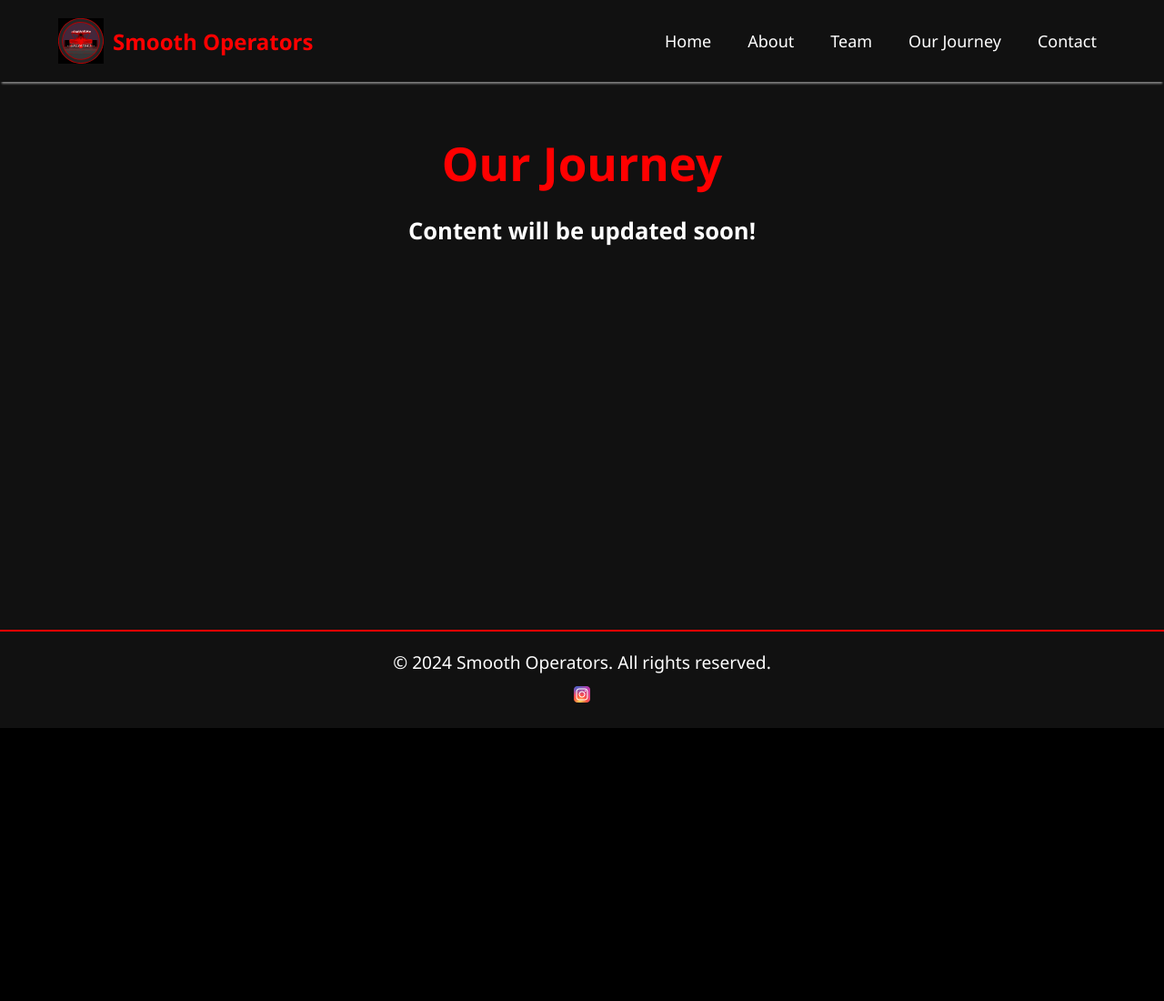
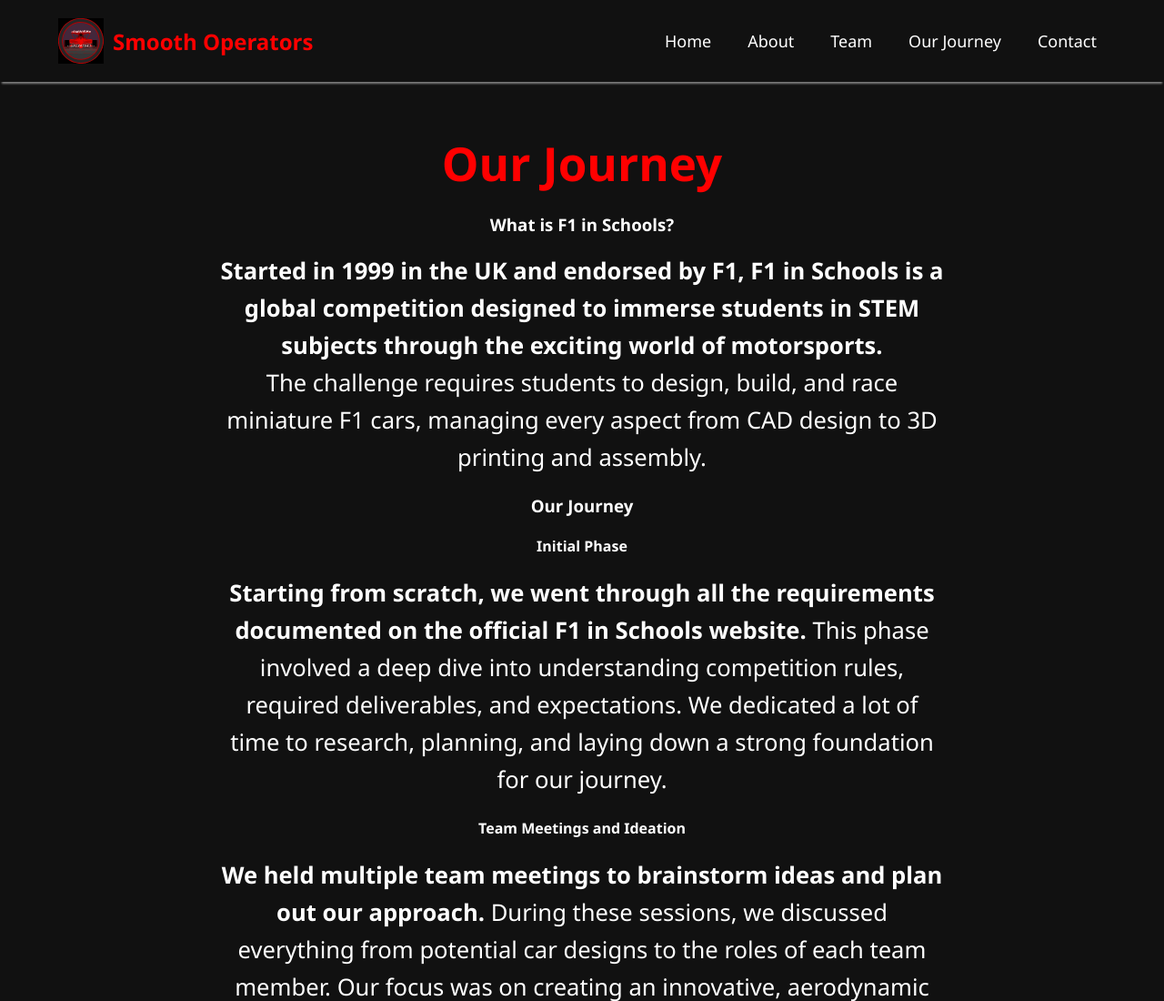
Before and after one commit to msk321/F1WEBSITECODE, a plain HTML site: page journey.html in a window 1280 px wide. Shown: the top 1100 px of the page at 91% size. Before the commit the page ends 800 px from the top, so only its background shows below. Drawn offline with Linux system fonts and the light colour scheme.

Commit message:
Update journey.html

```diff
--- a/journey.html
+++ b/journey.html
@@ -29,7 +29,38 @@
     <main class="content-section">
         <div class="container">
             <h2>Our Journey</h2>
-            <p><strong>Content will be updated soon!</strong></p>
+
+            <!-- F1 in Schools Information -->
+            <section class="f1-info">
+                <h3>What is F1 in Schools?</h3>
+                <p><strong>Started in 1999 in the UK and endorsed by F1, F1 in Schools is a global competition designed to immerse students in STEM subjects through the exciting world of motorsports.</strong></p>
+                <p>The challenge requires students to design, build, and race miniature F1 cars, managing every aspect from CAD design to 3D printing and assembly.</p>
+            </section>
+
+            <!-- Our Journey -->
+            <section class="our-journey">
+                <h3>Our Journey</h3>
+
+                <!-- Initial Phase -->
+                <h4>Initial Phase</h4>
+                <p><strong>Starting from scratch, we went through all the requirements documented on the official F1 in Schools website.</strong> This phase involved a deep dive into understanding competition rules, required deliverables, and expectations. We dedicated a lot of time to research, planning, and laying down a strong foundation for our journey.</p>
+
+                <!-- Team Meetings and Ideation -->
+                <h4>Team Meetings and Ideation</h4>
+                <p><strong>We held multiple team meetings to brainstorm ideas and plan out our approach.</strong> During these sessions, we discussed everything from potential car designs to the roles of each team member. Our focus was on creating an innovative, aerodynamic design that could be competitive on the track while also being visually appealing.</p>
+
+                <!-- CAD Design and Development -->
+                <h4>CAD Design and Development</h4>
+                <p><strong>We then moved on to the CAD design stage, where we developed our car prototypes using advanced CAD software.</strong> This was one of the most challenging and rewarding stages, as we iterated on several design ideas and pushed ourselves to improve our skills in design and engineering. Every detail mattered – from aerodynamics to weight distribution.</p>
+
+                <!-- Paddock Tour Experience -->
+                <h4>F1 Singapore Grand Prix Paddock Tour</h4>
+                <p><strong>One of the highlights of our journey was getting the chance to go on a paddock tour for the F1 Singapore Grand Prix practice session.</strong> This experience gave us valuable insights into the real world of Formula 1 and motivated us to push our project even further. Seeing the actual F1 cars up close and the high level of technology involved was inspiring for our entire team.</p>
+
+                <!-- Sponsorship and Pitching -->
+                <h4>Sponsorship and Pitching</h4>
+                <p><strong>Throughout the journey, we also worked on pitching our project and reaching out to potential sponsors.</strong> This involved sending numerous emails, creating presentations, and building relationships with businesses interested in supporting our project. It was an excellent learning experience, teaching us communication, marketing, and how to effectively convey our team's vision to others.</p>
+            </section>
         </div>
     </main>
 
```
